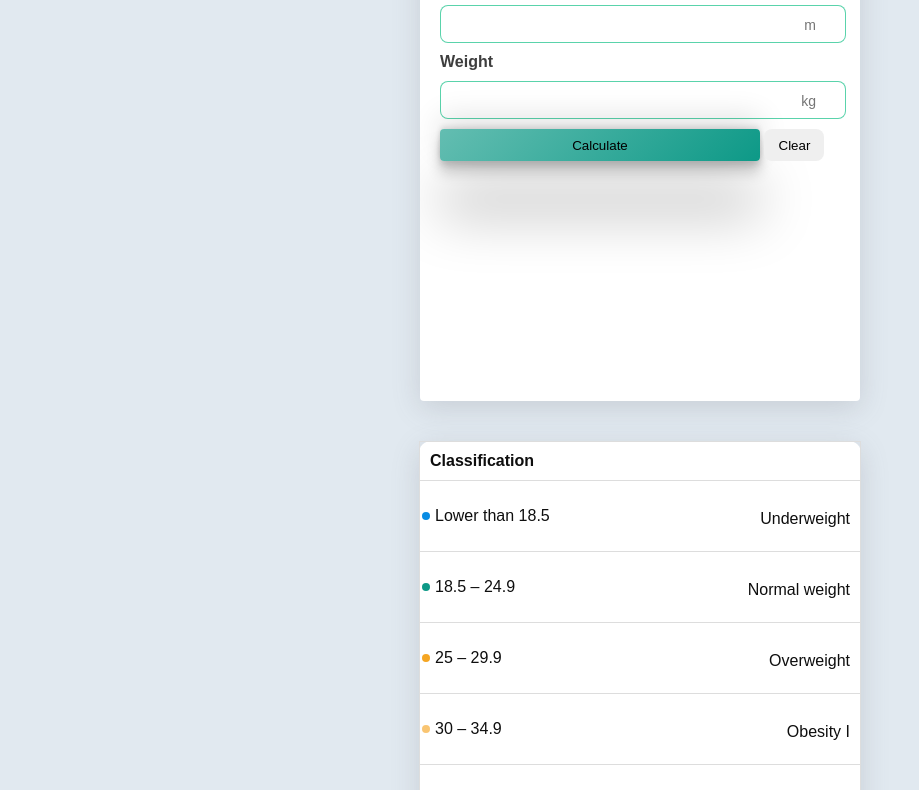
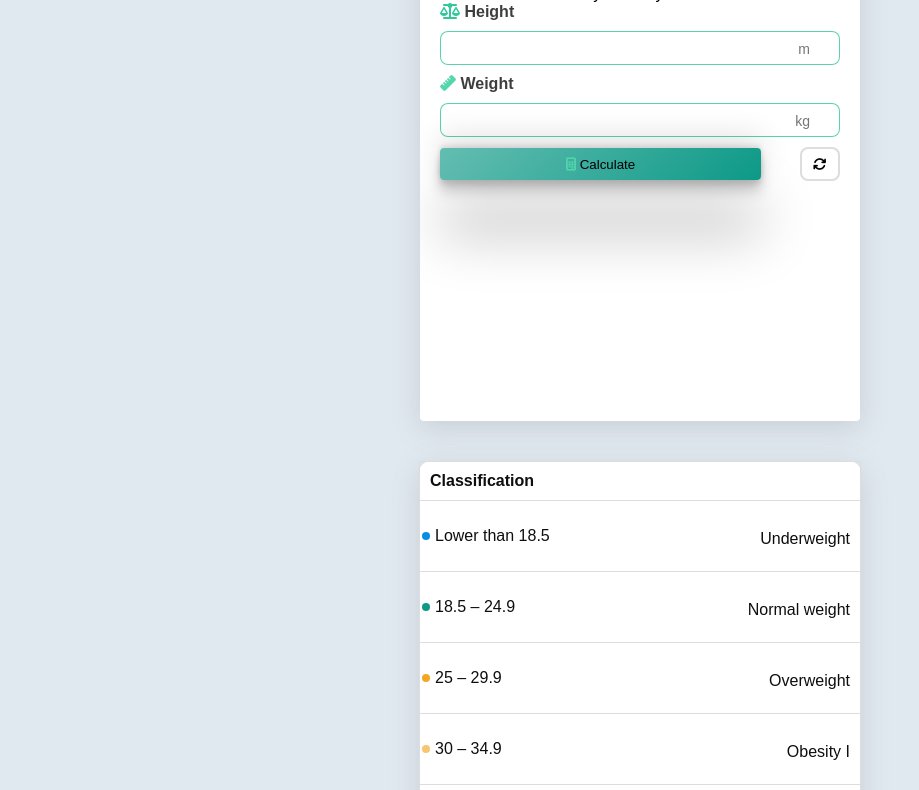
Before and after one commit to luizgustavo-silva/Curso-de-desenvolvimento-Web, a website: page Front-end/semana2/calculadora de imc-inicio_js/index-imc.html in a window 1280 px wide. Shown: the part 156-946 px from the top of the page, without its empty margins (0-919 px from the left). Drawn offline with Linux system fonts and the light colour scheme.

Commit message:
style commit

```diff
--- a/Front-end/semana2/calculadora de imc-inicio_js/index-imc.html
+++ b/Front-end/semana2/calculadora de imc-inicio_js/index-imc.html
@@ -1,25 +1,31 @@
 <!DOCTYPE html>
+<html lang="en">
   <head>
     <meta charset="UTF-8" />
     <meta name="viewport" content="width=device-width, initial-scale=1.0" />
     <title>IMC</title>
     <script src="imc.js" defer></script>
     <link rel="stylesheet" href="style-imc.css" />
+    <link
+  rel="stylesheet"
+  href="https://cdnjs.cloudflare.com/ajax/libs/font-awesome/6.5.1/css/all.min.css"
+/>
   </head>
   <body>
     <div class="container_all">
+      <i class="fa-solid fa-scale-balanced" style="color: #63E6BE;"></i>
       <div class="container_principal" id="container_principal">
         <img>
         <h1 class="title">Calculator IMC</h1>
         <p>Discover your body mass index.</p>
 
-        <label for="height">Height</label>
+        <label for="height"><i class="fa-solid fa-scale-balanced" style="color: #31c99b;"></i> Height</label>
         <input type="number" class="input" id="height" placeholder="m" />
-        <label for="weight">Weight</label>
+        <label for="weight"><i class="fa-solid fa-ruler" style="color: #51d6ae;"></i> Weight</label>
         <input type="number" class="input" id="weight" placeholder="kg" />
-        <button class="botao-calcular" onclick="(exibirIMC())">Calculate</button>
+        <button class="botao-calcular" onclick="(exibirIMC())"><i class="fa-solid fa-calculator" style="color: #51d2ab;"></i> Calculate</button>
 
-        <button class="clear" type="button">Clear</button>
+        <button class="clear" type="button"><i class="fa-solid fa-arrows-rotate"></i></button>
         <div class="result" id="result">
           <p>Your imc is</p>
           <p id="imc-value">labubu</p>
--- a/Front-end/semana2/calculadora de imc-inicio_js/style-imc.css
+++ b/Front-end/semana2/calculadora de imc-inicio_js/style-imc.css
@@ -21,7 +21,7 @@ body {
 .title {
   font-size: 32px;
   text-align: center;
-  color: #3e3e3e;
+  color: #51d2ab;
   font-weight: bold;
 }
 h1,
@@ -46,6 +46,7 @@ label {
   border-radius: 8px;
   outline: none;
   padding-left: 2px;
+  box-sizing: border-box;
 
   font-size: 18px;
   color: gray;
@@ -60,7 +61,7 @@ label {
   font-size: 14px;
 }
 .botao-calcular {
-  width: 80%;
+  width: 80.3%;
   height: 32px;
   border-radius: 4px;
   border: none;
@@ -73,6 +74,7 @@ label {
     rgba(0, 0, 0, 0.09) 0px -3px 5px;
   transition: transform 0.25s ease-in-out;
   cursor: pointer;
+  margin-right: 34px;
 }
 .botao-calcular:hover {
   transform: scale(1.05);
@@ -125,11 +127,12 @@ label {
   font-size: 43px;
 }
 .clear {
-  border: none;
+  border: 2px solid #3e3e3e2d;
   border-radius: 8px;
-  height: 32px;
-  min-width: 60px;
+  height: 34px;
+  width: 40px;
   cursor: pointer;
+  background-color: white;
 
   transition:
     transform 0.2s ease,
--- a/Front-end/semana2/pagina de login/style_login.css
+++ b/Front-end/semana2/pagina de login/style_login.css
@@ -16,9 +16,8 @@ a {
   align-items: center;
   flex-direction: column;
   padding: 20px;
-  width: 560px;
-  margin: 0 auto;
-  margin-top: 100px;
+  width: 40%;
+  margin: 100px auto;
   border-radius: 8px;
   background-color: white;
 }
```
Also changed, not shown: Front-end/semana2/pagina de login/index_login.html (+1 -1 lines).
